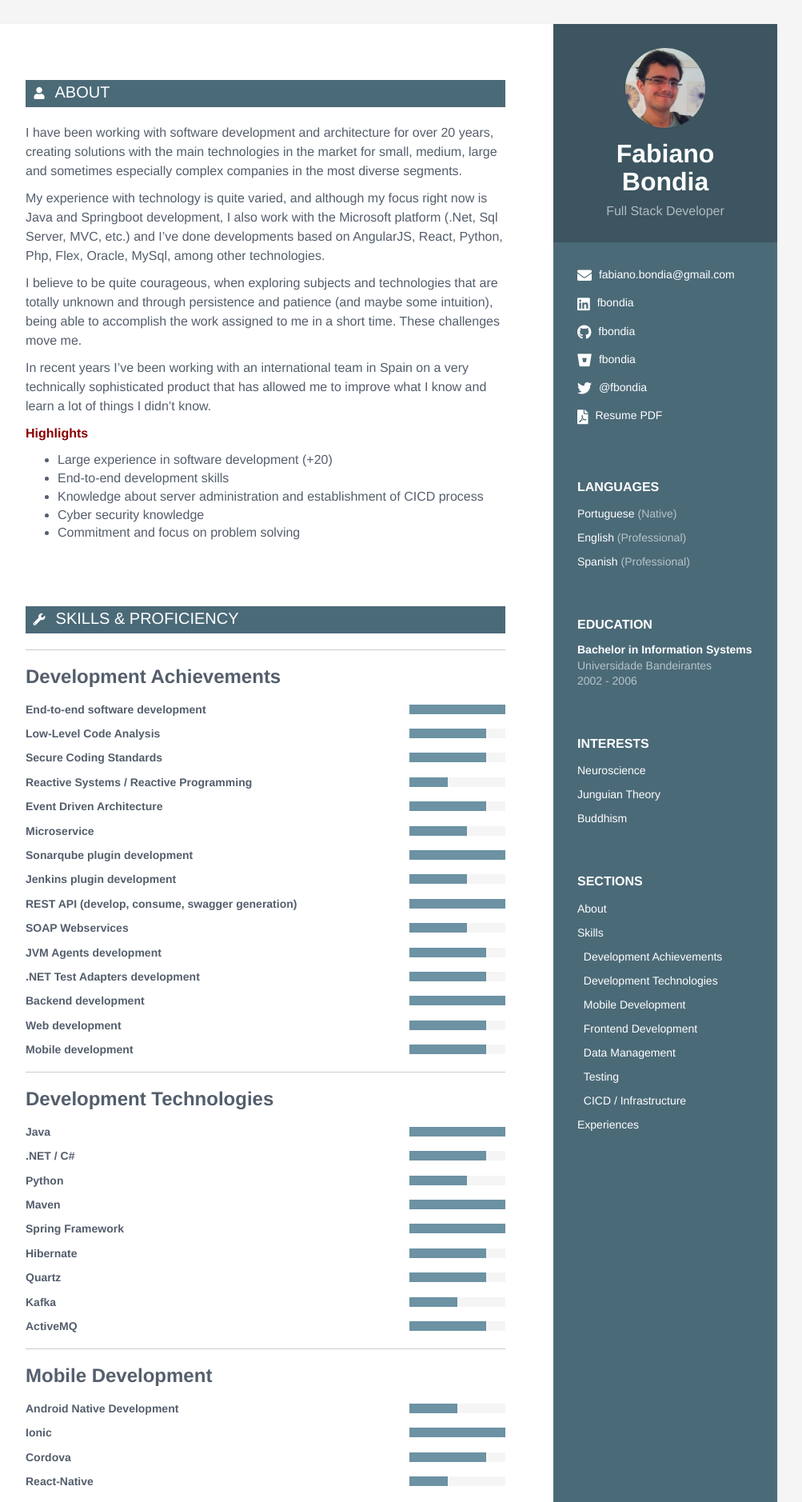
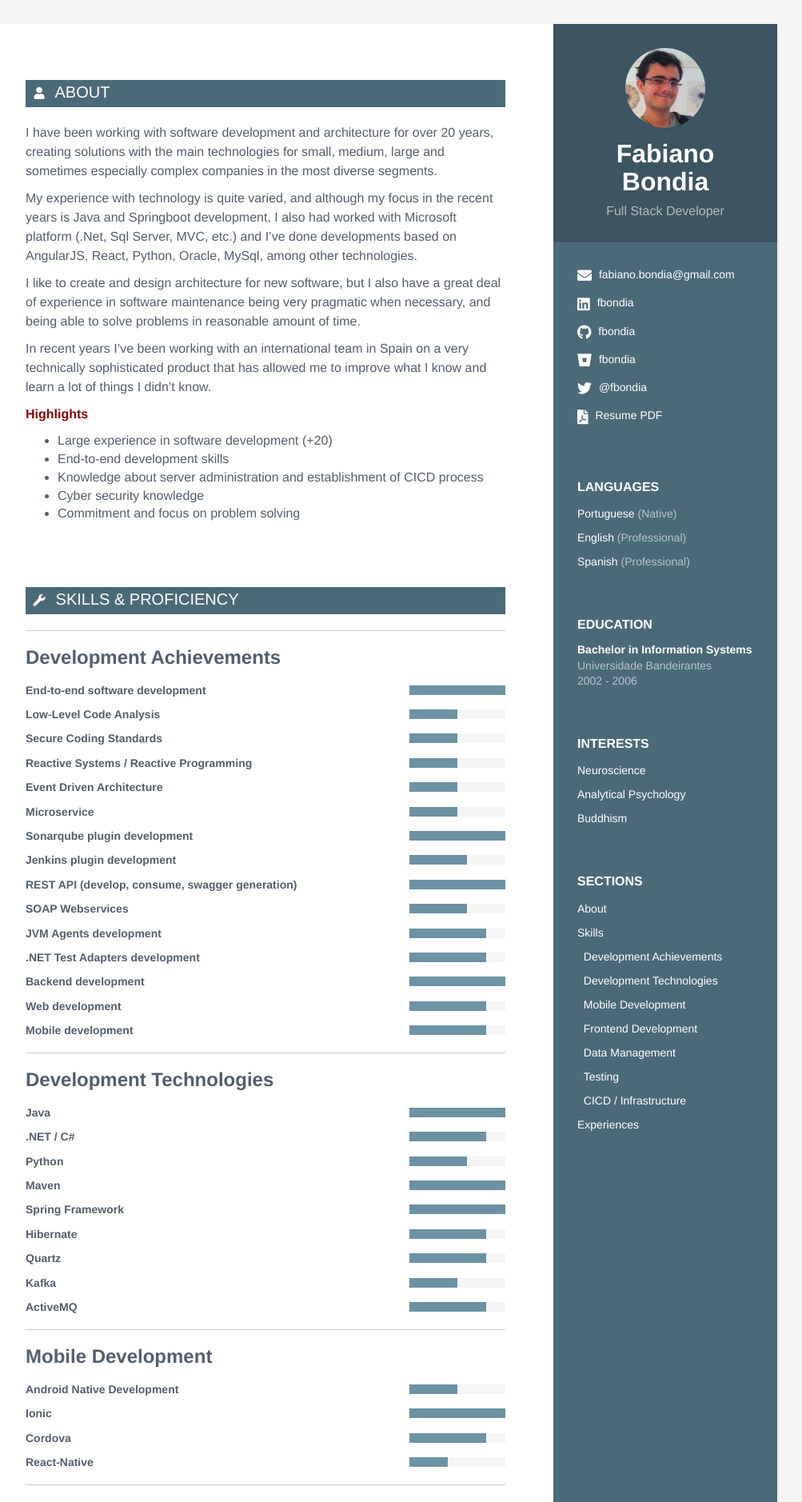
Before and after one commit to fbondia/fbondia.github.io, a Jekyll site: the page built from index.markdown, in a window 1280 px wide. Shown: the top 1878 px of the page at 80% size, without its empty margins (168-1171 px from the left). Built offline with Jekyll 4.4.1, drawn with Linux system fonts in a browser that asks for light colours; some of the changed text lies outside the part shown.

Commit message:
Updating...

```diff
--- a/_data/about.yml
+++ b/_data/about.yml
@@ -1,11 +1,11 @@
 en:
   title: About
   summary: |
-    I have been working with software development and architecture for over 20 years, creating solutions with the main technologies in the market for small, medium, large and sometimes especially complex companies in the most diverse segments.
+    I have been working with software development and architecture for over 20 years, creating solutions with the main technologies for small, medium, large and sometimes especially complex companies in the most diverse segments.
 
-    My experience with technology is quite varied, and although my focus right now is Java and Springboot development, I also work with the Microsoft platform (.Net, Sql Server, MVC, etc.) and I've done developments based on AngularJS, React, Python, Php, Flex, Oracle, MySql, among other technologies.
+    My experience with technology is quite varied, and although my focus in the recent years is Java and Springboot development, I also had worked with Microsoft platform (.Net, Sql Server, MVC, etc.) and I've done developments based on AngularJS, React, Python, Oracle, MySql, among other technologies.
 
-    I believe to be quite courageous, when exploring subjects and technologies that are totally unknown and through persistence and patience (and maybe some intuition), being able to accomplish the work assigned to me in a short time. These challenges move me.
+    I like to create and design architecture for new software, but I also have a great deal of experience in software maintenance being very pragmatic when necessary, and being able to solve problems in reasonable amount of time.
 
     In recent years I've been working with an international team in Spain on a very technically sophisticated product that has allowed me to improve what I know and learn a lot of things I didn't know.
 
--- a/_data/sidebar.yml
+++ b/_data/sidebar.yml
@@ -38,7 +38,7 @@ en:
     - item: Neuroscience
       link:
 
-    - item: Junguian Theory
+    - item: Analytical Psychology
       link:
 
     - item: Buddhism
@@ -85,7 +85,7 @@ pt:
     - item: Neurociência
       link:
 
-    - item: Teoria Junguiana
+    - item: Psicologia Analítica
       link:
 
     - item: Budismo
--- a/_includes/skills.html
+++ b/_includes/skills.html
@@ -22,8 +22,7 @@
 
       <h3 class="level-title">{{ skill.name }}</h3>
       <div class="level-bar">
-        <div class="level-bar-inner" data-level="{{ skill.level }}">
-        </div>
+        <div class="level-bar-inner" data-level="{{ skill.level }}"></div>
       </div><!--//level-bar-->
 
     </div><!--//item-->
--- a/_sass/_base.scss
+++ b/_sass/_base.scss
@@ -281,6 +281,7 @@ em {
         margin-bottom: 12px;
     }
     .level-bar {
+        display:hidden;
         height: 12px;
         background: $smoky-white;
     }
```
Also changed, not shown: _data/experience.yml (+13 -9 lines), _data/skills.yml (+5 -5 lines).
